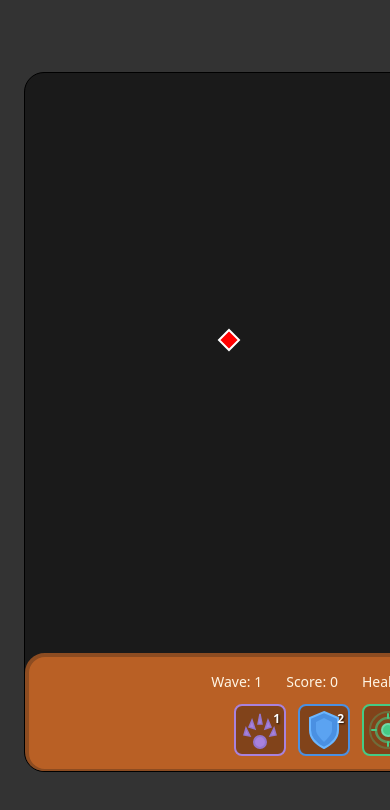
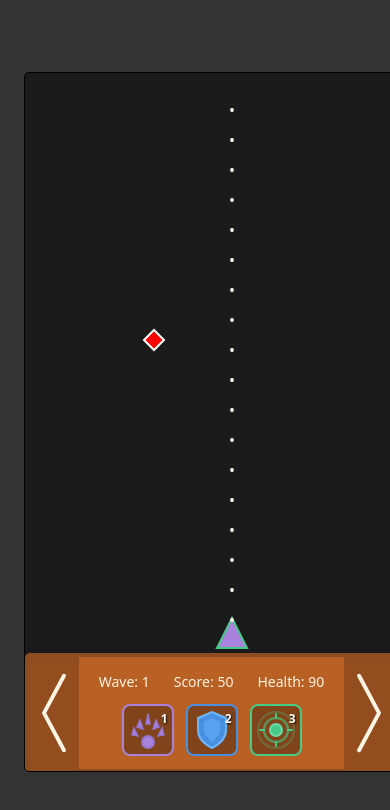
Before and after one commit to bee-lee-law/beelee, a Next.js app: page /game in a window 390 px wide. Shown: the top 810 px of the page. Built offline with nearby package versions, Linux system fonts and the light colour scheme.

Commit message:
mobile working version (android)

```diff
--- a/app/game/page.js
+++ b/app/game/page.js
@@ -2,22 +2,6 @@
 
 import { useState, useEffect, useRef } from 'react'
 import { useIsMobile } from "@/hooks/useIsMobile";
-
-const enemyBP = {
-    id: 1,
-    x: 0,
-    y: 0,
-    type: 'tanky',
-    health: 1,
-    tier: 1
-}
-const bulletBP = {
-    id: 1,
-    x: 0,
-    y: 0,
-    damage: 1,
-    hostile: false
-}
 
 const PlayerShipSVG = () => (
   <svg width="40" height="40" viewBox="0 0 40 40">
@@ -89,6 +73,32 @@ const PulseIconSVG = () => (
   </svg>
 );
 
+const LeftChevronSVG = () => (
+  <svg width="40" height="100%" viewBox="0 0 40 120" preserveAspectRatio="none">
+    <path
+      d="M 30 20 L 10 60 L 30 100"
+      fill="none"
+      stroke="#fff5e4"
+      strokeWidth="4"
+      strokeLinecap="round"
+      strokeLinejoin="round"
+    />
+  </svg>
+);
+
+const RightChevronSVG = () => (
+  <svg width="40" height="100%" viewBox="0 0 40 120" preserveAspectRatio="none">
+    <path
+      d="M 10 20 L 30 60 L 10 100"
+      fill="none"
+      stroke="#fff5e4"
+      strokeWidth="4"
+      strokeLinecap="round"
+      strokeLinejoin="round"
+    />
+  </svg>
+);
+
 const useKeyPress = () => {
     const [keysPressed, setKeysPressed] = useState({});
 
@@ -118,21 +128,12 @@ const useKeyPress = () => {
 
 
 export default function Home() {
-    const isMobile = useIsMobile();
-    const screenSizeRef = useRef({ width: 600, height: 700, radius: 20 });
 
-    useEffect(() => {
-    screenSizeRef.current = {
-        width: isMobile ? 375 : 600,
-        height: isMobile ? 667 : 700,
-        radius: isMobile ? 5: 20
-    };
-    }, []);
 
     return (
         <div className="min-h-screen flex items-center justify-center px-6 ">
         <main className="max-w-2xl w-full">
-            <GameContainer screen={screenSizeRef} />
+            <GameContainer /*screen={screenSizeRef}*/ />
         </main>
         </div>
     );
@@ -140,6 +141,20 @@ export default function Home() {
 
 
 function GameContainer(props){
+    const { isMobile, mounted } = useIsMobile();
+    const screenSizeRef = useRef({ width: 600, height: 700, radius: 20, loaded: false });
+
+    useEffect(() => {
+        if (!mounted) return; // Wait until mounted to initialize
+
+        screenSizeRef.current = {
+            width: isMobile ? 375 : 600,
+            height: isMobile ? 700 : 700,
+            radius: isMobile ? 5: 20,
+            loaded: true
+        };
+        initializeValues(isMobile);
+    }, [isMobile, mounted]);
 
     const enemyTypes = {
     fast: {
@@ -177,8 +192,8 @@ function GameContainer(props){
     };
 
     // Game state
-    const [player, setPlayer] = useState({ x: 400, y: 540, width: 40, height: 40, health: 100, speed: 6, atkSpeed: 0, damage: 10 });
-    const playerRef = useRef({ x: 400, y: 540, width: 40, height: 40, health: 100, speed: 6, atkSpeed: 0, damage: 10 })
+    const [player, setPlayer] = useState({ x: 200, y: 540, width: 40, height: 40, health: 100, speed: 6, atkSpeed: 0, damage: 10 });
+    const playerRef = useRef({ x: 200, y: 540, width: 40, height: 40, health: 100, speed: 6, atkSpeed: 0, damage: 10 })
     const [enemies, setEnemies] = useState([]);
     const enemiesRef = useRef([]);
     const [playerBullets, setPlayerBullets] = useState([]);
@@ -201,6 +216,20 @@ function GameContainer(props){
     const [enemiesSpawnedThisWave, setEnemiesSpawnedThisWave] = useState(0);
     const keysPressed = useKeyPress();
     const keysPressedRef = useRef({});
+    const [pointer, setPointer] = useState({});
+    const pointerRef = useRef({});
+
+    const handlePointerAction = (e) => {
+        e.preventDefault(); // Prevent default touch behavior
+        const id = e.currentTarget.id;
+        if(e.type === 'pointerdown'){
+            setPointer(prev => ({...prev, [id]: true}));
+        }
+        else if(e.type === 'pointerup' || e.type === 'pointercancel'){
+            setPointer(prev => ({...prev, [id]: false}));
+        }
+    }
+
 
     // Track last use time for each ability
     const abilityLastUsedRef = useRef({
@@ -209,8 +238,20 @@ function GameContainer(props){
         pulse: -Infinity
     });
 
+    const initializeValues = (isMobile) => {
+        console.log('initializing');
+        if(isMobile){
+            setPlayer({ x: 187, y: 540, width: 40, height: 40, health: 100, speed: 6, atkSpeed: 0, damage: 10 });
+        }
+        else{
+            setPlayer({ x: 300, y: 540, width: 40, height: 40, health: 100, speed: 6, atkSpeed: 0, damage: 10 });
+        }
+        return;
+    }
+
     useEffect(() => {
         keysPressedRef.current = keysPressed;
+        pointerRef.current = pointer;
         playerRef.current = player;
         waveRef.current = wave;
         enemiesRef.current = enemies;
@@ -221,7 +262,8 @@ function GameContainer(props){
         pulseEffectsRef.current = pulseEffects;
         shieldEffectRef.current = shieldEffect;
         scoreRef.current = score;
-    }, [keysPressed, player, wave, enemies, playerBullets, enemyBullets, hitNotes, statusMessage, pulseEffects, shieldEffect, score]);
+    }, [keysPressed, pointer, player, wave, enemies, playerBullets, enemyBullets, hitNotes, statusMessage, pulseEffects, shieldEffect, score]);
+
 
     // TODO notes:
     //  -Feedback when damage taken by p or e
@@ -252,7 +294,7 @@ function GameContainer(props){
     // Spawn a single enemy
     const spawnEnemy = (type, tier) => {
         const stats = getEnemyStats(type, tier);
-        const screenWidth = props.screen.current.width;
+        const screenWidth = screenSizeRef.current.width;
 
         const newEnemy = {
             id: Date.now() + Math.random(),
@@ -316,8 +358,8 @@ function GameContainer(props){
     const handlePlayerMove = (keys) => {
         const speed = playerRef.current.speed;
         let val;
-        const leftkey = (keys['ArrowLeft'] || keys['a']);
-        const rightkey = (keys['ArrowRight'] || keys['d']);
+        const leftkey = (keys['ArrowLeft'] || keys['a'] || pointerRef.current['moveLeft']);
+        const rightkey = (keys['ArrowRight'] || keys['d'] || pointerRef.current['moveRight']);
         if(leftkey) val = -1*speed;
         if(rightkey) val = speed;
         if(val) return val
@@ -332,7 +374,7 @@ function GameContainer(props){
                 newX = Math.max(0, newX+playerMove);
             }
             else if(playerMove > 0){
-                newX = Math.min(props.screen.current.width-playerRef.current.width, newX+playerMove);
+                newX = Math.min(screenSizeRef.current.width-playerRef.current.width, newX+playerMove);
             }
             return {...prev, x:newX, health: prev.health-damageTaken}
         })
@@ -348,7 +390,7 @@ function GameContainer(props){
     }
     const updatePlayerBullets = (addPlayerShot, currentTime, playerBulletDelete=[], volley) => {
         const volleyCount = 18;
-        const spacing = Math.floor(props.screen.current.width/volleyCount)-1;
+        const spacing = Math.floor(screenSizeRef.current.width/volleyCount)-1;
         const midVolley = Math.floor(volleyCount/2);
         const verticalAdjust = 20;
         let volleyShots = [];
@@ -512,7 +554,7 @@ function GameContainer(props){
 
                 if(enemy.stopy){
                     let newPos = enemy.x + (enemy.direction*enemy.speed) + pushX;
-                    if (newPos < 0 || newPos > props.screen.current.width-enemy.width){ // When hitting wall, switch direction and drop, accellerate
+                    if (newPos < 0 || newPos > screenSizeRef.current.width-enemy.width){ // When hitting wall, switch direction and drop, accellerate
                         enemy.direction *= -1;
                         enemy.speed = Math.min(enemy.speed*1.1, 10);
                         enemy.y += enemy.speed;
@@ -524,7 +566,7 @@ function GameContainer(props){
                 }
 
             })
-            .filter(enemy => enemy.health > 0 && enemy.y < 570 && enemy.x + enemy.width > 0 && enemy.x + (enemy.width/2) < props.screen.current.width)
+            .filter(enemy => enemy.health > 0 && enemy.y < 570 && enemy.x + enemy.width > 0 && enemy.x + (enemy.width/2) < screenSizeRef.current.width)
         )
 
         //console.log('scoreToAdd at return:', scoreToAdd);
@@ -560,9 +602,10 @@ function GameContainer(props){
     }
 
     const handlePlayerKeys = (keys) => {
-        if(keys['1'])return 1;
-        if(keys['2'])return 2;
-        if(keys['3'])return 3;
+        if(keys['1'] || pointerRef.current['volley'])return 1;
+        if(keys['2'] || pointerRef.current['shield'])return 2;
+        if(keys['3'] || pointerRef.current['pulse'])return 3;
+
         return false;
     }
 
@@ -911,6 +954,7 @@ function GameContainer(props){
         return () => clearInterval(checkWaveComplete);
     }, [enemies.length, enemiesSpawnedThisWave, gameStatus]);
 
+
     // Simple AABB collision detection
     const isColliding = (obj1, obj2, margin=0) => {
     return (
@@ -935,18 +979,6 @@ function GameContainer(props){
             damage: enemy.damage
         }
     };
-
-    const containerStyle = {
-        position: 'relative',
-        border: '1px solid black',
-        width: props.screen.current.width,
-        height: props.screen.current.height,
-        background: '#1a1a1a',
-        borderRadius: props.screen.current.radius,
-        overflow: 'hidden'
-    }
-
-
 
     const handleKeyDown = (e) => {
         //if (['ArrowLeft', 'ArrowRight', 'ArrowUp', 'ArrowDown', ' '].includes(e.key)) {
@@ -975,6 +1007,35 @@ function GameContainer(props){
             pulse: calculatePercent('pulse')
         };
     };
+
+    // Don't render game until screen size is determined
+    if (!mounted) {
+        return (
+            <div style={{
+                width: '600px',
+                height: '700px',
+                display: 'flex',
+                alignItems: 'center',
+                justifyContent: 'center',
+                background: '#1a1a1a',
+                color: '#fff5e4',
+                borderRadius: '20px'
+            }}>
+                Loading...
+            </div>
+        );
+    }
+
+        const containerStyle = {
+        position: 'relative',
+        border: '1px solid black',
+        width: screenSizeRef.current.width,
+        height: screenSizeRef.current.height,
+        background: '#1a1a1a',
+        borderRadius: screenSizeRef.current.radius,
+        overflow: 'hidden',
+        userSelect: 'none',
+    }
 
     return(
         <div className="flex-none" style={containerStyle} onKeyDown={handleKeyDown}>
@@ -1100,10 +1161,11 @@ function GameContainer(props){
             }
 
             <GameUI
-                screen={props.screen}
+                screenSizeRef={screenSizeRef}
                 player={player}
                 score={score}
                 wave={wave}
+                handlePointerAction={handlePointerAction}
                 abilities={(() => {
                     const cooldowns = calculateAbilityCooldowns(performance.now());
                     return {
@@ -1129,7 +1191,7 @@ function GameContainer(props){
     )
 }
 
-function AbilityIcon({ Icon, hotkey, cooldownPercent = 0, isLocked = false, isActive = false, color }) {
+function AbilityIcon({ Icon, hotkey, cooldownPercent = 0, isLocked = false, isActive = false, color, id, handlePointerAction }) {
     const size = 52;
     const iconStyle = {
         position: 'relative',
@@ -1142,7 +1204,7 @@ function AbilityIcon({ Icon, hotkey, cooldownPercent = 0, isLocked = false, isAc
         alignItems: 'center',
         justifyContent: 'center',
         boxShadow: isActive ? `0 0 20px ${color}` : 'none',
-        transition: 'box-shadow 0.2s'
+        transition: 'box-shadow 0.2s',
     };
 
     const hotkeyStyle = {
@@ -1177,7 +1239,7 @@ function AbilityIcon({ Icon, hotkey, cooldownPercent = 0, isLocked = false, isAc
     const offset = circumference * (cooldownPercent / 100);
 
     return (
-        <div style={iconStyle}>
+        <div id={id} style={iconStyle} onPointerDown={handlePointerAction} onPointerUp={handlePointerAction} onPointerCancel={handlePointerAction}>
             <Icon />
             <div style={hotkeyStyle}>{hotkey}</div>
 
@@ -1223,16 +1285,25 @@ function GameUI(props){
         position: 'absolute',
         width: '100%',
         height: '120px',
-        borderRadius: props.screen.current.radius,
+        borderRadius: props.screenSizeRef.current.radius,
         background: '#b96025ff',
-        top: props.screen.current.height - 120,
+        top: props.screenSizeRef.current.height - 120,
         border: '4px solid #8d4c21ff',
+        display: 'flex',
+        flexDirection: 'row',
+        justifyContent: 'space-between',
+        alignItems: 'center',
+        padding: '0',
+        overflow: 'hidden'
+    }
+
+    const centerContentStyle = {
         display: 'flex',
         flexDirection: 'column',
         justifyContent: 'center',
         alignItems: 'center',
         gap: '12px',
-        padding: '8px'
+        flex: 1
     }
 
     const statsRowStyle = {
@@ -1246,8 +1317,32 @@ function GameUI(props){
         gap: '12px'
     }
 
+    const chevronStyle = {
+        height: '100%',
+        width: '50px',
+        display: 'flex',
+        alignItems: 'center',
+        justifyContent: 'center',
+        background: 'rgba(0, 0, 0, 0.2)',
+        cursor: 'pointer',
+        userSelect: 'none'
+    }
+
     return(
         <div style={uiStyle}>
+            {/* Left Chevron */}
+            <div
+                id="moveLeft"
+                style={chevronStyle}
+                onPointerDown={props.handlePointerAction}
+                onPointerUp={props.handlePointerAction}
+                onPointerCancel={props.handlePointerAction}
+            >
+                <LeftChevronSVG />
+            </div>
+
+            {/* Center Content */}
+            <div style={centerContentStyle}>
                 {/* Stats Row */}
                 <div style={statsRowStyle}>
                     <div>Wave: {props.wave}</div>
@@ -1264,6 +1359,8 @@ function GameUI(props){
                         isLocked={props.abilities?.volley?.isLocked || false}
                         isActive={props.abilities?.volley?.isActive || false}
                         color="#A882DD"
+                        id={"volley"}
+                        handlePointerAction={props.handlePointerAction}
                     />
                     <AbilityIcon
                         Icon={ShieldIconSVG}
@@ -1272,6 +1369,8 @@ function GameUI(props){
                         isLocked={props.abilities?.shield?.isLocked || false}
                         isActive={props.abilities?.shield?.isActive || false}
                         color="#4A90E2"
+                        id={"shield"}
+                        handlePointerAction={props.handlePointerAction}
                     />
                     <AbilityIcon
                         Icon={PulseIconSVG}
@@ -1280,7 +1379,21 @@ function GameUI(props){
                         isLocked={props.abilities?.pulse?.isLocked || false}
                         isActive={props.abilities?.pulse?.isActive || false}
                         color="#45CB85"
+                        id={"pulse"}
+                        handlePointerAction={props.handlePointerAction}
                     />
+                </div>
+            </div>
+
+            {/* Right Chevron */}
+            <div
+                id="moveRight"
+                style={chevronStyle}
+                onPointerDown={props.handlePointerAction}
+                onPointerUp={props.handlePointerAction}
+                onPointerCancel={props.handlePointerAction}
+            >
+                <RightChevronSVG />
             </div>
         </div>
     )
--- a/hooks/useMediaQuery.js
+++ b/hooks/useMediaQuery.js
@@ -17,6 +17,6 @@ export function useMediaQuery(query) {
     return () => media.removeEventListener('change', listener);
   }, [query]);
 
-  // Return false during SSR to avoid hydration mismatch
-  return mounted ? matches : false;
+  // Return both mounted state and matches
+  return { matches: mounted ? matches : false, mounted };
 }
```
Also changed, not shown: hooks/useIsMobile.js (+6 -3 lines). Lines whose indentation alone changed are shown as unchanged.
